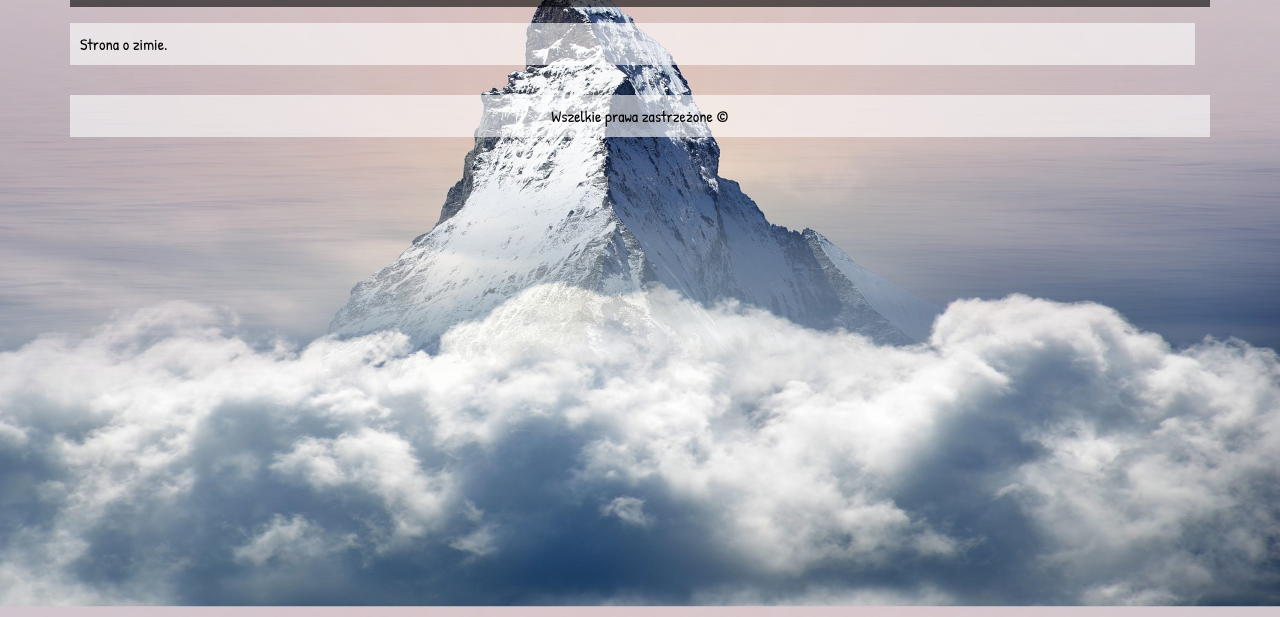
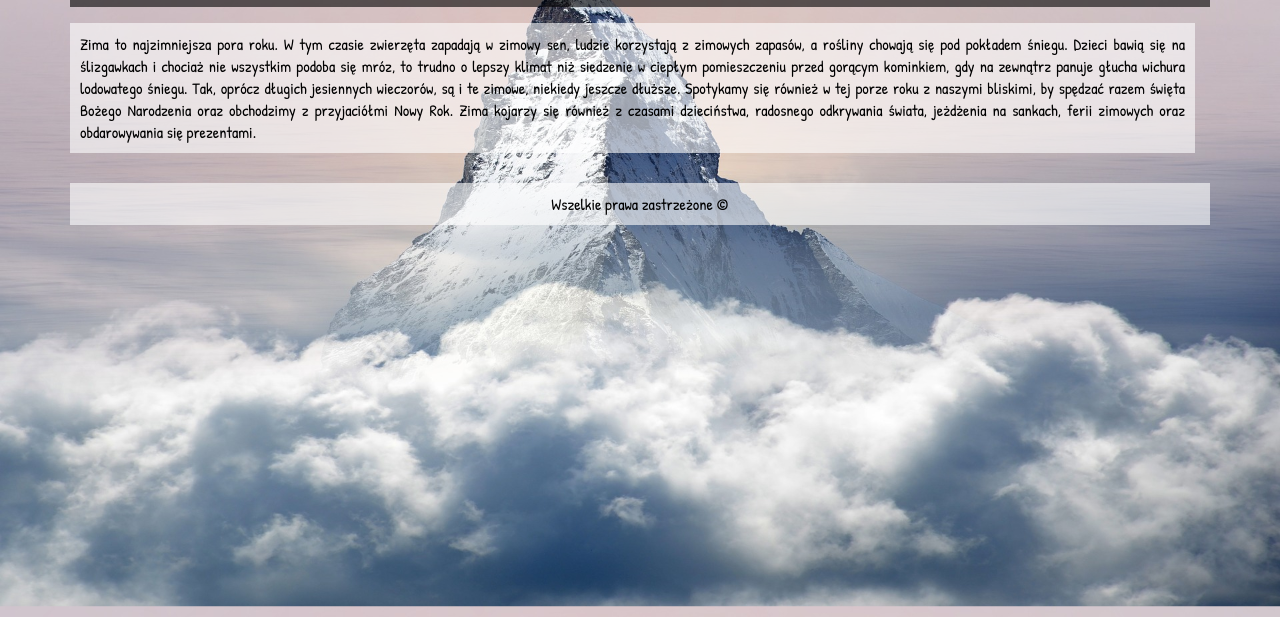
Before and after one commit to SlawomirBadowski/szybki-kurs-tworzenia-stron, a plain HTML site: page zima.html in a window 1280 px wide. Shown: the part 183-800 px from the top of the page. Drawn offline with Linux system fonts and the light colour scheme.

Commit message:
improved winter article in zima.html

```diff
--- a/zima.html
+++ b/zima.html
@@ -28,7 +28,7 @@
 
 			<div class="content">
 				<article>
-					Strona o zimie.
+					Zima to najzimniejsza pora roku. W tym czasie zwierzęta zapadają w zimowy sen, ludzie korzystają z zimowych zapasów, a rośliny chowają się pod pokładem śniegu. Dzieci bawią się na ślizgawkach i chociaż nie wszystkim podoba się mróz, to trudno o lepszy klimat niż siedzenie w ciepłym pomieszczeniu przed gorącym kominkiem, gdy na zewnątrz panuje głucha wichura lodowatego śniegu. Tak, oprócz długich jesiennych wieczorów, są i te zimowe, niekiedy jeszcze dłuższe. Spotykamy się również w tej porze roku z naszymi bliskimi, by spędzać razem święta Bożego Narodzenia oraz obchodzimy z przyjaciółmi Nowy Rok. Zima kojarzy się również z czasami dzieciństwa, radosnego odkrywania świata, jeżdżenia na sankach, ferii zimowych oraz obdarowywania się prezentami.
 				</article>
 			</div>
 
```
